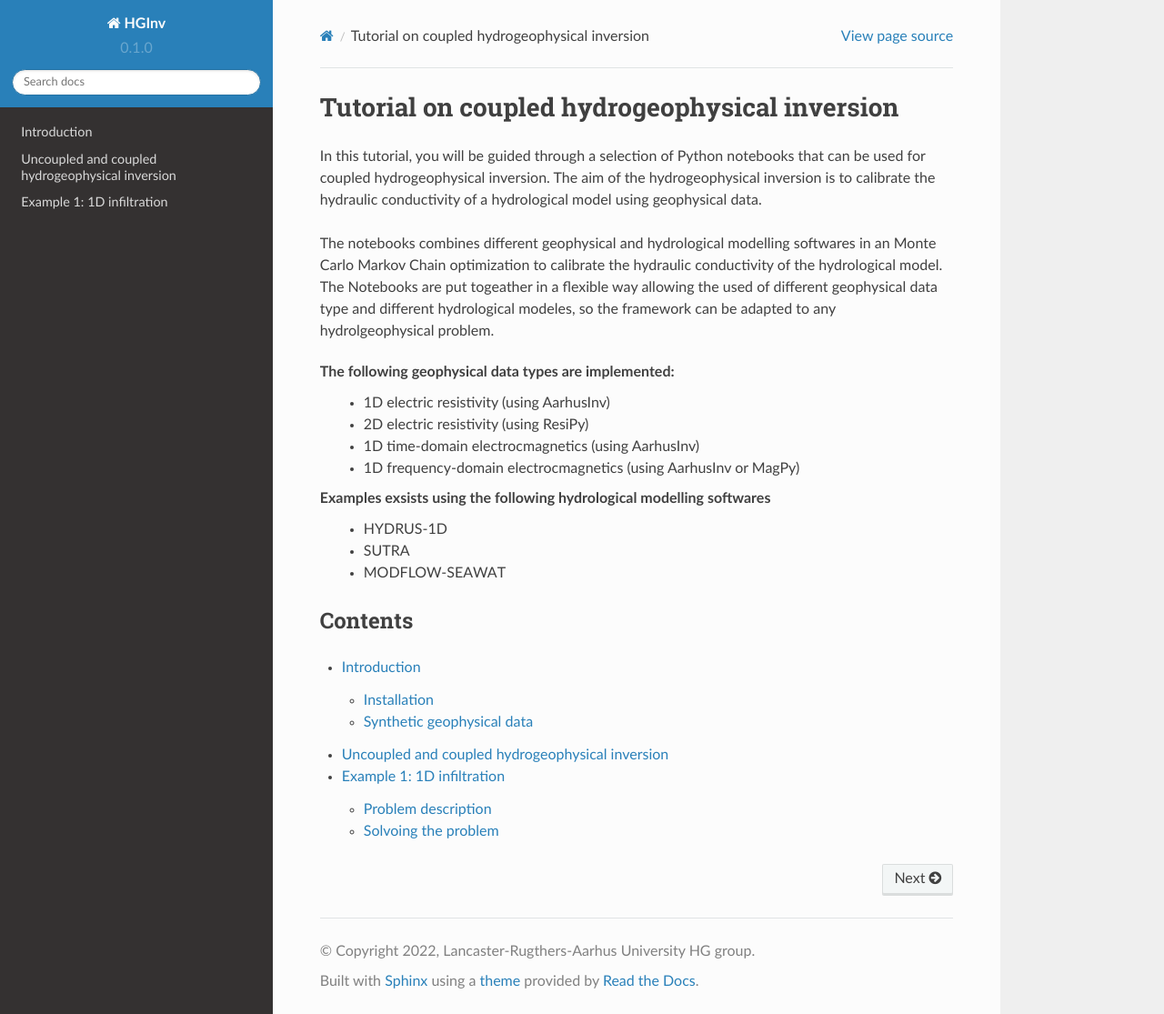
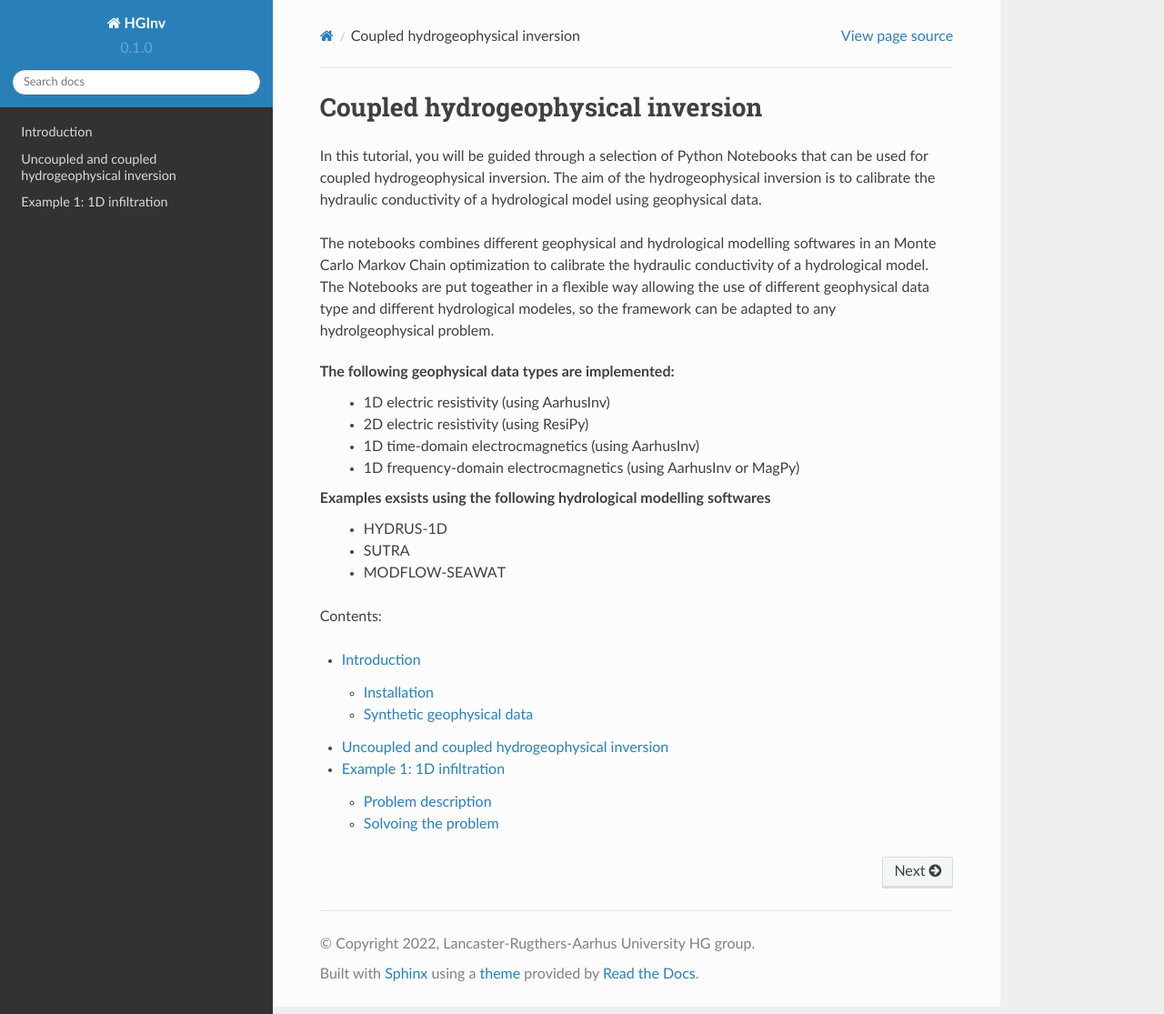
Before and after one commit to LineMeldgaardMadsen/HGInv_tutorial, a Sphinx documentation site: the page built from docs/source/index.rst, in a window 1280 px wide and 1115 px high. Shown: the whole window at 91% size. Built offline with Sphinx 7.4.7 and the Read the Docs theme 2.0.0, drawn with Linux system fonts in a browser that asks for light colours; pages that are not in the unit, such as notebooks, are missing from menus.

Commit message:
Update index.rst

```diff
--- a/docs/source/index.rst
+++ b/docs/source/index.rst
@@ -1,15 +1,15 @@
-Tutorial on coupled hydrogeophysical inversion
+Coupled hydrogeophysical inversion
 ===================================
 
-In this tutorial, you will be guided through a selection of Python notebooks
+In this tutorial, you will be guided through a selection of Python Notebooks
 that can be used for coupled hydrogeophysical inversion. The aim of the hydrogeophysical
 inversion is to calibrate the hydraulic conductivity of a hydrological model using
 geophysical data.
 
 The notebooks combines different geophysical and hydrological modelling softwares in
 an Monte Carlo Markov Chain optimization to calibrate the hydraulic conductivity of
-the hydrological model. The Notebooks are put togeather in a flexible way allowing the
-used of different geophysical data type and different hydrological modeles, so the framework
+a hydrological model. The Notebooks are put togeather in a flexible way allowing the
+use of different geophysical data type and different hydrological modeles, so the framework
 can be adapted to any hydrolgeophysical problem.
 
 The following geophysical data types are implemented:
```
Also changed, not shown: other parts of docs/source/index.rst (+1 -2 lines).
